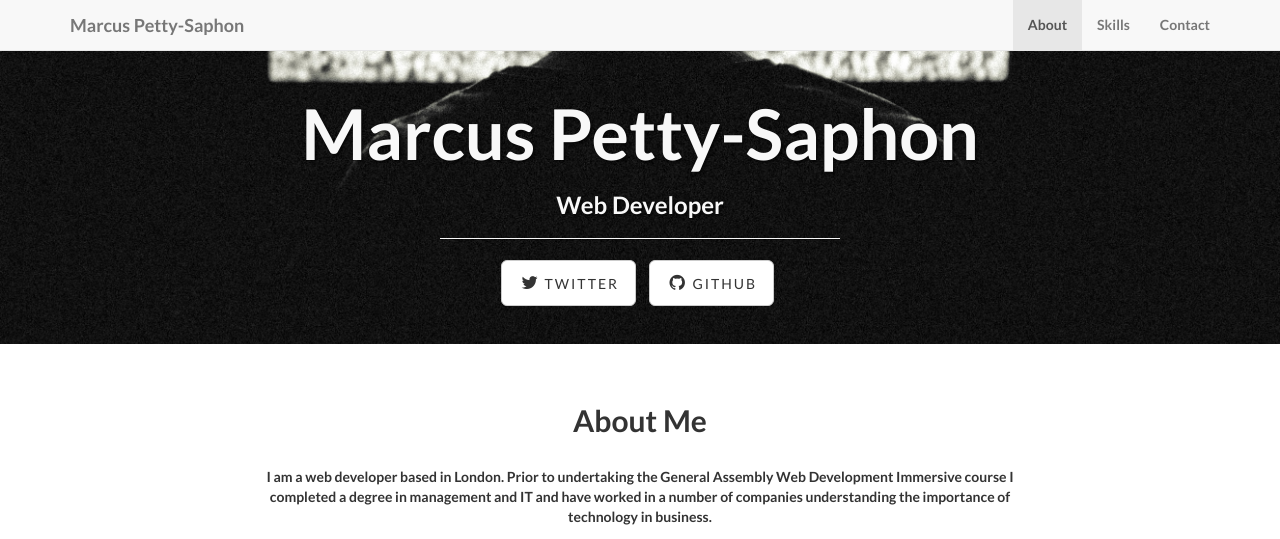
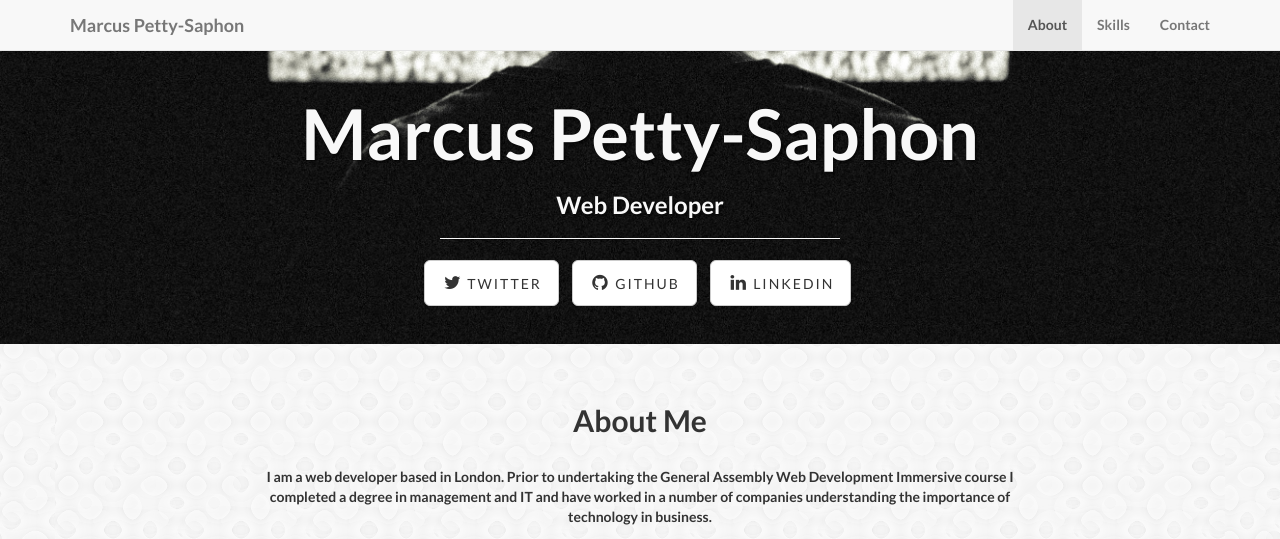
Before and after one commit to marcusps11/marcusps11.github.io, a Jekyll site: the page built from index.html, in a window 1280 px wide and 1400 px high, scrolled down 433 px. Shown: the top 539 px of the window. Built offline with Jekyll 4.4.1, drawn with Linux system fonts in a browser that asks for light colours.

Commit message:
background

```diff
--- a/Gemfile
+++ /dev/null
@@ -1,2 +0,0 @@
-source 'https://rubygems.org'
-gem 'github-pages'
--- a/_config.yml
+++ b/_config.yml
@@ -2,9 +2,10 @@
 #      Main Configs       #
 # ----------------------- #
 
-url: http://marcusps11.github.io
-title: Marcus Petty-Saphon
-email: marcusps1@gmail.com
+url: http://yoursite.com
+title: Your Awesome Site
+email: your-email@domain.com
+author: Your Name
 description: > # "Write an awesome description for your new site here.
   You can edit this line in _config.yml. It will appear in your document
   head meta (for Google search results) and in your feed.xml site
@@ -24,7 +25,8 @@ permalink: pretty
 
 social:
   - title: twitter
-    url: https://twitter.com/marcusps
+    url: https://twitter.com/SBootstrap
   - title: github
-    url: https://github.com/marcusps11
+    url: https://github.com/IronSummitMedia/startbootstrap
+  - title: linkedin
     url:
--- a/css/style.css
+++ b/css/style.css
@@ -52,3 +52,11 @@ img {
   max-width:100%;
   height:262px
 }
+
+#about {
+  background-image: url(../img/services/confectionary.png);
+}
+
+body {
+  background-image: url(../img/services/confectionary.png);
+}
```
Also changed, not shown: Gemfile.lock (deleted), img/services/confectionary.png (added). Lines whose indentation alone changed are shown as unchanged.
